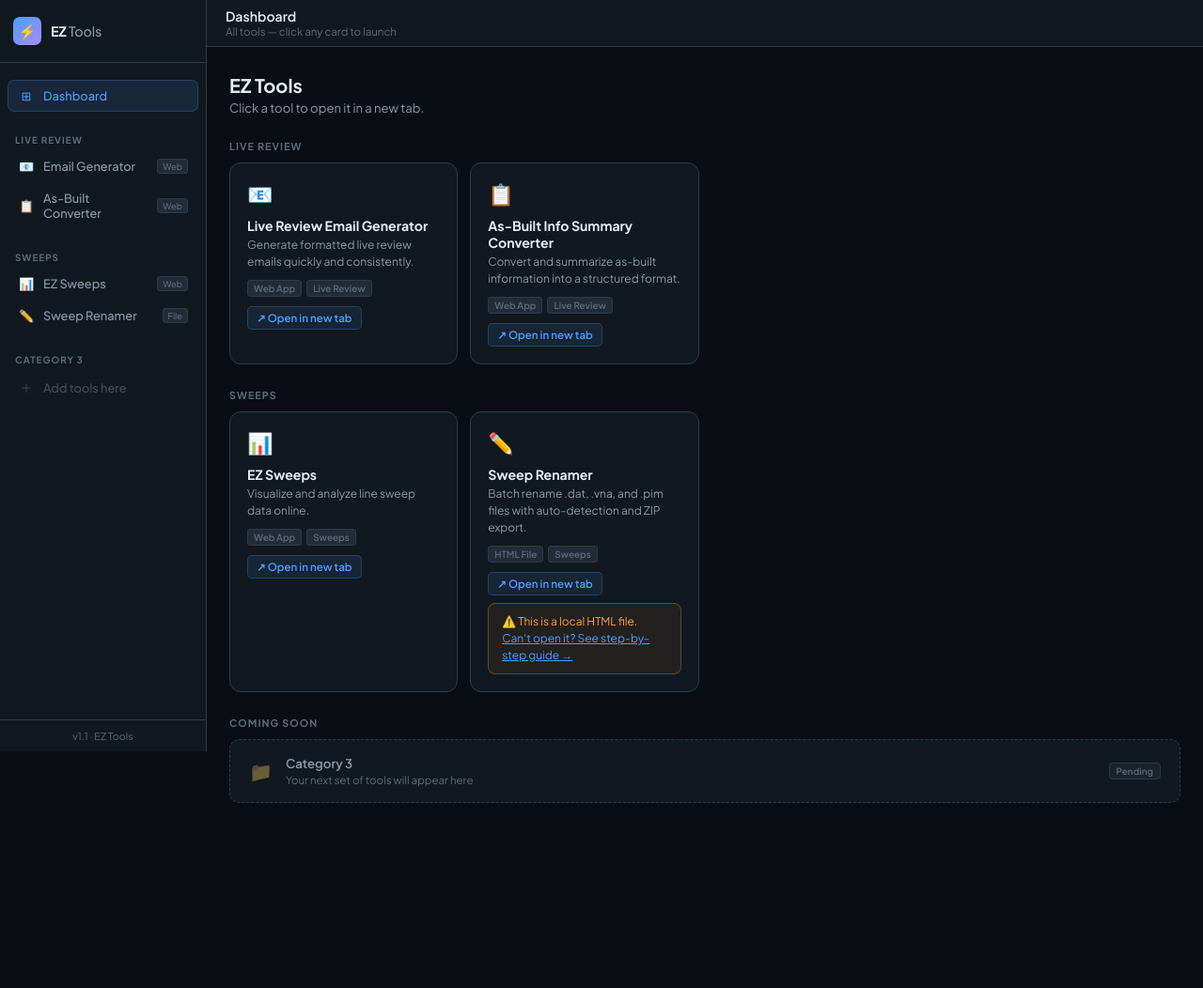
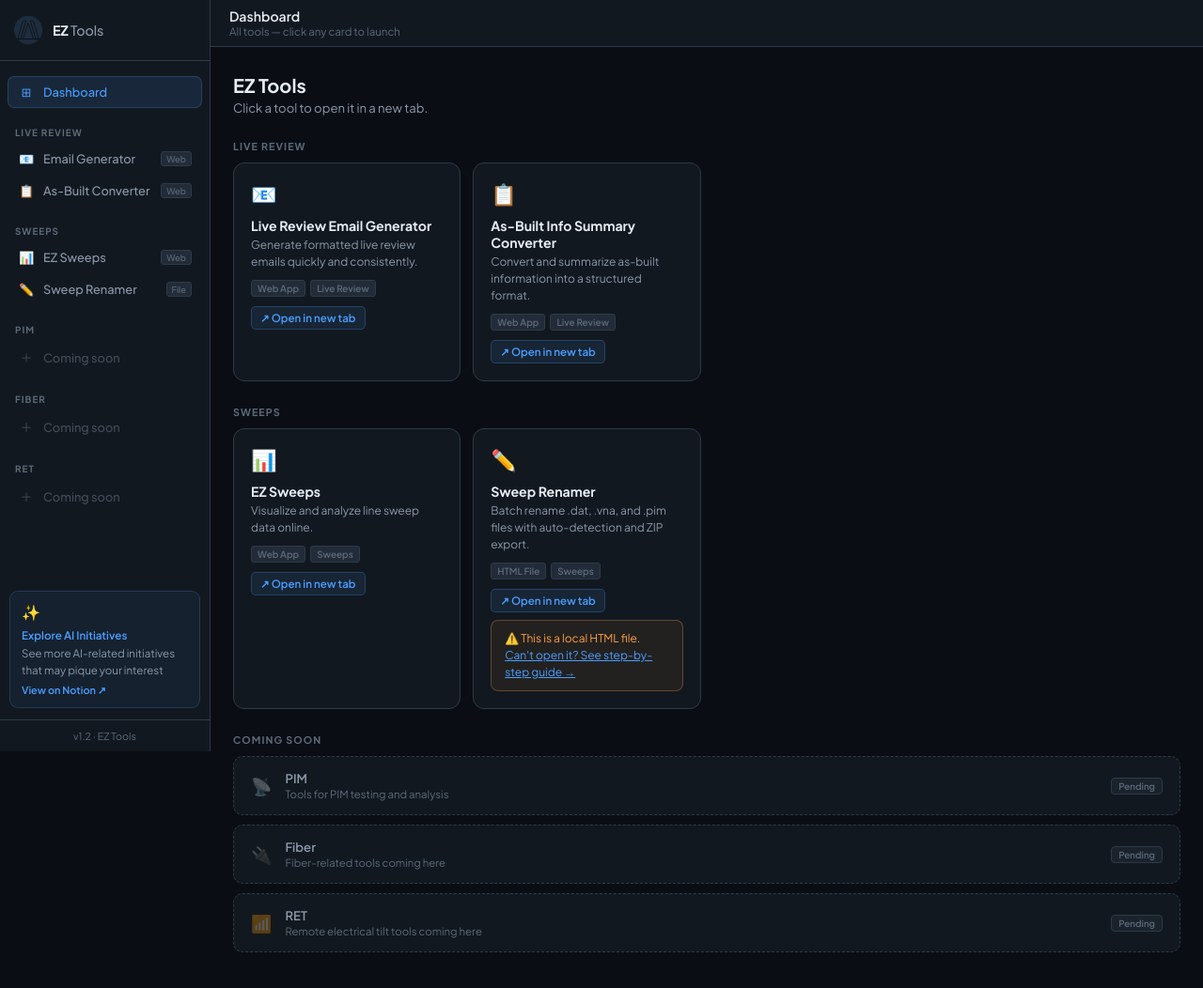
Before and after one commit to LenardBD/EzTools-Launcher, a plain HTML site: page index.html in a window 1280 px wide. Shown: the whole page at 94% size. Before the commit the page ends 894 px from the top, so only its background shows below. Drawn offline with Linux system fonts and the light colour scheme.

Commit message:
Add files via upload

```diff
--- a/index.html
+++ b/index.html
@@ -14,13 +14,13 @@
 *{margin:0;padding:0;box-sizing:border-box;}
 body{font-family:'Plus Jakarta Sans',sans-serif;background:var(--bg);color:var(--text);min-height:100vh;display:flex;overflow:hidden;}
 
-/* Sidebar */
-#sidebar{width:220px;min-width:220px;background:var(--bg2);border-right:1px solid var(--border);display:flex;flex-direction:column;height:100vh;overflow-y:auto;}
-.sb-logo{padding:18px 14px;border-bottom:1px solid var(--border);display:flex;align-items:center;gap:10px;}
-.sb-logomark{width:30px;height:30px;background:linear-gradient(135deg,var(--blue),var(--purple));border-radius:7px;display:flex;align-items:center;justify-content:center;font-size:15px;flex-shrink:0;}
+#sidebar{width:224px;min-width:224px;background:var(--bg2);border-right:1px solid var(--border);display:flex;flex-direction:column;height:100vh;overflow-y:auto;}
+.sb-logo{padding:16px 14px;border-bottom:1px solid var(--border);display:flex;align-items:center;gap:10px;}
+.sb-logomark{width:32px;height:32px;flex-shrink:0;display:flex;align-items:center;justify-content:center;}
+.sb-logomark svg{width:32px;height:32px;}
 .sb-logotext{font-size:.9rem;font-weight:700;letter-spacing:-.01em;}
 .sb-logotext span{color:var(--muted);font-weight:500;}
-.sb-section{padding:18px 8px 6px;}
+.sb-section{padding:16px 8px 4px;}
 .sb-cat{font-size:.62rem;font-weight:700;color:var(--hint);text-transform:uppercase;letter-spacing:.1em;padding:0 8px;margin-bottom:5px;}
 .sb-item{display:flex;align-items:center;gap:9px;padding:8px 10px;border-radius:7px;cursor:pointer;font-size:.8rem;font-weight:500;color:var(--muted);transition:all .15s;border:1px solid transparent;user-select:none;}
 .sb-item:hover{background:var(--bg3);color:var(--text);}
@@ -29,22 +29,27 @@
 .sb-item .badge{margin-left:auto;font-size:.58rem;background:var(--bg4);border:1px solid var(--border);border-radius:3px;padding:1px 5px;color:var(--hint);}
 .sb-item.dim{opacity:.4;cursor:default;}
 .sb-item.dim:hover{background:transparent;color:var(--muted);}
-.sb-footer{margin-top:auto;padding:10px 14px;border-top:1px solid var(--border);font-size:.67rem;color:var(--hint);text-align:center;}
 
-/* Main */
+.sb-callout{margin:12px 10px;background:rgba(74,158,255,.07);border:1px solid rgba(74,158,255,.2);border-radius:9px;padding:11px 12px;text-decoration:none;display:block;transition:all .2s;cursor:pointer;}
+.sb-callout:hover{background:rgba(74,158,255,.13);border-color:rgba(74,158,255,.35);}
+.sb-callout-icon{font-size:16px;margin-bottom:6px;}
+.sb-callout-text{font-size:.72rem;color:var(--muted);line-height:1.5;}
+.sb-callout-text strong{color:var(--blue);font-weight:600;display:block;margin-bottom:2px;font-size:.73rem;}
+.sb-callout-link{font-size:.68rem;color:var(--blue);margin-top:6px;display:flex;align-items:center;gap:4px;font-weight:600;}
+
+.sb-footer{padding:10px 14px;border-top:1px solid var(--border);font-size:.67rem;color:var(--hint);text-align:center;}
+
 #main{flex:1;display:flex;flex-direction:column;overflow:hidden;}
-#topbar{height:50px;min-height:50px;background:var(--bg2);border-bottom:1px solid var(--border);display:flex;align-items:center;padding:0 20px;gap:10px;}
+#topbar{height:50px;min-height:50px;background:var(--bg2);border-bottom:1px solid var(--border);display:flex;align-items:center;padding:0 20px;}
 .tb-title{font-size:.88rem;font-weight:600;}
 .tb-sub{font-size:.72rem;color:var(--hint);}
 
-/* Content */
 #content{flex:1;overflow-y:auto;padding:28px 24px;}
 .greeting{font-size:1.25rem;font-weight:700;margin-bottom:3px;}
 .greeting-sub{font-size:.82rem;color:var(--muted);margin-bottom:26px;}
 .cat-label{font-size:.67rem;font-weight:700;color:var(--hint);text-transform:uppercase;letter-spacing:.1em;margin-bottom:11px;}
 .cards{display:grid;grid-template-columns:repeat(auto-fill,minmax(210px,1fr));gap:13px;margin-bottom:26px;}
 
-/* Tool card */
 .tool-card{background:var(--bg2);border:1px solid var(--border);border-radius:12px;padding:18px;cursor:pointer;transition:all .2s;position:relative;overflow:hidden;}
 .tool-card::after{content:'';position:absolute;inset:0;background:linear-gradient(135deg,rgba(74,158,255,0),rgba(74,158,255,.06));opacity:0;transition:opacity .2s;}
 .tool-card:hover{border-color:var(--blue);transform:translateY(-2px);}
@@ -58,18 +63,14 @@
 .tool-card:hover .card-arrow{opacity:1;}
 .card-launch{display:inline-flex;align-items:center;gap:5px;margin-top:10px;font-size:.72rem;font-weight:600;color:var(--blue);background:rgba(74,158,255,.1);border:1px solid rgba(74,158,255,.25);border-radius:5px;padding:4px 9px;transition:all .15s;}
 .tool-card:hover .card-launch{background:rgba(74,158,255,.18);}
-
-/* Renamer note */
 .renamer-note{background:rgba(255,159,67,.07);border:1px solid rgba(255,159,67,.3);border-radius:8px;padding:10px 14px;font-size:.75rem;color:var(--orange);margin-top:8px;line-height:1.5;}
 
-/* Placeholder */
-.placeholder{background:var(--bg2);border:1px dashed var(--border);border-radius:10px;padding:16px 20px;margin-bottom:11px;display:flex;align-items:center;gap:14px;}
-.ph-icon{font-size:20px;opacity:.35;}
-.ph-name{font-size:.83rem;font-weight:600;color:var(--muted);}
-.ph-sub{font-size:.72rem;color:var(--hint);margin-top:2px;}
-.ph-badge{margin-left:auto;font-size:.62rem;font-weight:600;background:var(--bg3);border:1px solid var(--border);color:var(--hint);border-radius:4px;padding:2px 7px;}
+.placeholder{background:var(--bg2);border:1px dashed var(--border);border-radius:10px;padding:14px 18px;margin-bottom:10px;display:flex;align-items:center;gap:14px;}
+.ph-icon{font-size:18px;opacity:.3;}
+.ph-name{font-size:.82rem;font-weight:600;color:var(--muted);}
+.ph-sub{font-size:.71rem;color:var(--hint);margin-top:1px;}
+.ph-badge{margin-left:auto;font-size:.61rem;font-weight:600;background:var(--bg3);border:1px solid var(--border);color:var(--hint);border-radius:4px;padding:2px 7px;}
 
-/* Modal */
 #modal-overlay{display:none;position:fixed;inset:0;background:rgba(0,0,0,.7);z-index:100;align-items:center;justify-content:center;}
 #modal-overlay.open{display:flex;}
 #modal{background:var(--bg2);border:1px solid var(--border);border-radius:14px;padding:24px;max-width:480px;width:90%;position:relative;}
@@ -95,7 +96,23 @@
 
 <nav id="sidebar">
   <div class="sb-logo">
-    <div class="sb-logomark">⚡</div>
+    <div class="sb-logomark">
+      <svg viewBox="0 0 800 800" xmlns="http://www.w3.org/2000/svg">
+        <circle cx="400" cy="400" r="380" fill="#1e2d3d"/>
+        <g fill="none" stroke="#0a0e14" stroke-width="18" stroke-linejoin="round">
+          <!-- Outer left diagonal band -->
+          <polygon points="120,640 260,160 340,160 200,640" fill="#1e2d3d"/>
+          <!-- Middle triangle -->
+          <polygon points="260,640 400,220 540,640" fill="#1e2d3d"/>
+          <!-- Outer right diagonal band -->
+          <polygon points="460,160 540,160 680,640 600,640" fill="#1e2d3d"/>
+          <!-- Base line -->
+          <line x1="110" y1="640" x2="690" y2="640" stroke="#0a0e14" stroke-width="18"/>
+        </g>
+        <!-- Clip to circle -->
+        <circle cx="400" cy="400" r="380" fill="none" stroke="#0a0e14" stroke-width="2"/>
+      </svg>
+    </div>
     <div class="sb-logotext">EZ <span>Tools</span></div>
   </div>
 
@@ -130,11 +147,32 @@
   </div>
 
   <div class="sb-section">
-    <div class="sb-cat">Category 3</div>
-    <div class="sb-item dim"><span class="ico">＋</span> Add tools here</div>
+    <div class="sb-cat">PIM</div>
+    <div class="sb-item dim"><span class="ico">＋</span> Coming soon</div>
   </div>
 
-  <div class="sb-footer">v1.1 · EZ Tools</div>
+  <div class="sb-section">
+    <div class="sb-cat">Fiber</div>
+    <div class="sb-item dim"><span class="ico">＋</span> Coming soon</div>
+  </div>
+
+  <div class="sb-section">
+    <div class="sb-cat">RET</div>
+    <div class="sb-item dim"><span class="ico">＋</span> Coming soon</div>
+  </div>
+
+  <!-- Callout -->
+  <div style="flex:1;"></div>
+  <div class="sb-callout" onclick="window.open('https://www.notion.so/ontel-nni-swifttt/303c573d7e3280e1a8ece3ba7513774c?v=303c573d7e328041a135000c3c98ac31&source=copy_link','_blank')">
+    <div class="sb-callout-icon">✨</div>
+    <div class="sb-callout-text">
+      <strong>Explore AI Initiatives</strong>
+      See more AI-related initiatives that may pique your interest
+    </div>
+    <div class="sb-callout-link">View on Notion ↗</div>
+  </div>
+
+  <div class="sb-footer">v1.2 · EZ Tools</div>
 </nav>
 
 <!-- Renamer Help Modal -->
@@ -187,7 +225,6 @@
     <!-- Live Review -->
     <div class="cat-label">Live Review</div>
     <div class="cards">
-
       <div class="tool-card" onclick="launch('email-gen')">
         <span class="card-arrow">↗</span>
         <div class="card-icon">📧</div>
@@ -196,7 +233,6 @@
         <div class="card-tags"><span class="tag">Web App</span><span class="tag">Live Review</span></div>
         <div class="card-launch">↗ Open in new tab</div>
       </div>
-
       <div class="tool-card" onclick="launch('asbuilt')">
         <span class="card-arrow">↗</span>
         <div class="card-icon">📋</div>
@@ -205,13 +241,11 @@
         <div class="card-tags"><span class="tag">Web App</span><span class="tag">Live Review</span></div>
         <div class="card-launch">↗ Open in new tab</div>
       </div>
-
     </div>
 
     <!-- Sweeps -->
     <div class="cat-label">Sweeps</div>
     <div class="cards">
-
       <div class="tool-card" onclick="launch('ez')">
         <span class="card-arrow">↗</span>
         <div class="card-icon">📊</div>
@@ -220,7 +254,6 @@
         <div class="card-tags"><span class="tag">Web App</span><span class="tag">Sweeps</span></div>
         <div class="card-launch">↗ Open in new tab</div>
       </div>
-
       <div class="tool-card" onclick="launch('renamer')">
         <span class="card-arrow">↗</span>
         <div class="card-icon">✏️</div>
@@ -230,17 +263,25 @@
         <div class="card-launch">↗ Open in new tab</div>
         <div class="renamer-note">⚠️ This is a local HTML file. <span style="color:var(--blue);cursor:pointer;text-decoration:underline;" onclick="event.stopPropagation();openModal()">Can't open it? See step-by-step guide →</span></div>
       </div>
-
     </div>
 
-    <!-- Placeholder -->
+    <!-- Coming Soon categories -->
     <div class="cat-label" style="margin-top:6px;">Coming Soon</div>
     <div class="placeholder">
-      <div class="ph-icon">📁</div>
-      <div><div class="ph-name">Category 3</div><div class="ph-sub">Your next set of tools will appear here</div></div>
+      <div class="ph-icon">📡</div>
+      <div><div class="ph-name">PIM</div><div class="ph-sub">Tools for PIM testing and analysis</div></div>
       <div class="ph-badge">Pending</div>
     </div>
-
+    <div class="placeholder">
+      <div class="ph-icon">🔌</div>
+      <div><div class="ph-name">Fiber</div><div class="ph-sub">Fiber-related tools coming here</div></div>
+      <div class="ph-badge">Pending</div>
+    </div>
+    <div class="placeholder">
+      <div class="ph-icon">📶</div>
+      <div><div class="ph-name">RET</div><div class="ph-sub">Remote electrical tilt tools coming here</div></div>
+      <div class="ph-badge">Pending</div>
+    </div>
   </div>
 </div>
 
```
